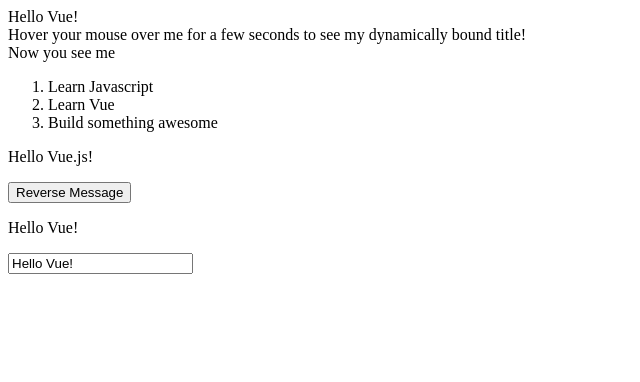
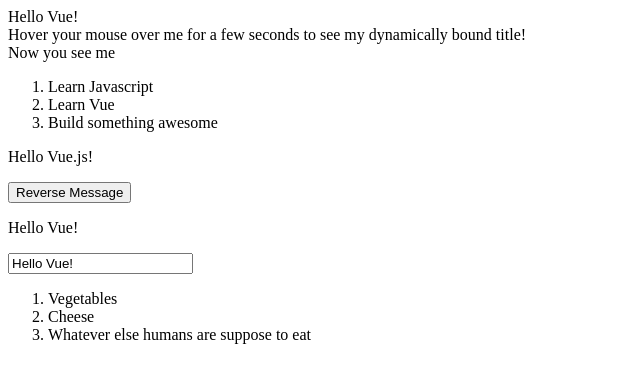
Before and after one commit to HoracioAlvarado/vuejs-intro, a plain HTML site: page index.html in a window 1280 px wide. Shown: the whole page, without its empty margins (0-640 px from the left). Drawn offline with nearby package versions, Linux system fonts and the light colour scheme.

Commit message:
End of Intro

```diff
--- a/index.html
+++ b/index.html
@@ -38,7 +38,22 @@
     <input v-model="message">
 </div>
 
+<div id="app-7">
+    <ol>
+        <todo-item
+          v-for="item in groceryList"
+          v-bind:todo="item"
+          v-bind:key="item.id"
+        ></todo-item>
+    </ol>
+</div>
+
 <script>
+    Vue.component('todo-item', {
+        props: ['todo'],
+        template: '<li>{{ todo.text }}</li>'
+    })
+
 	var app = new Vue({
         el: '#app',
         data: {
@@ -89,6 +104,19 @@
             message: 'Hello Vue!'
         }
     })
+
+    var app7 = new Vue({
+      el: '#app-7',
+      data: {
+        groceryList: [
+          { id: 0, text: 'Vegetables' },
+          { id: 1, text: 'Cheese' },
+          { id: 2, text: 'Whatever else humans are suppose to eat' }
+        ]
+      }
+    })
+
+
 </script>
 </body>
 </html>
```
